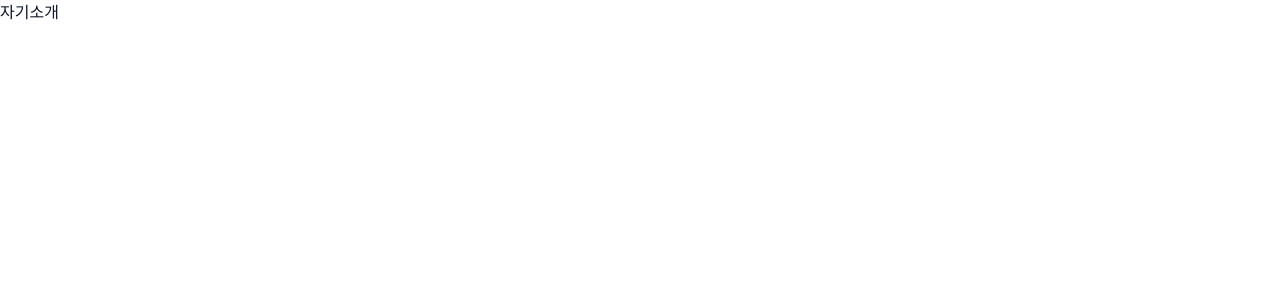
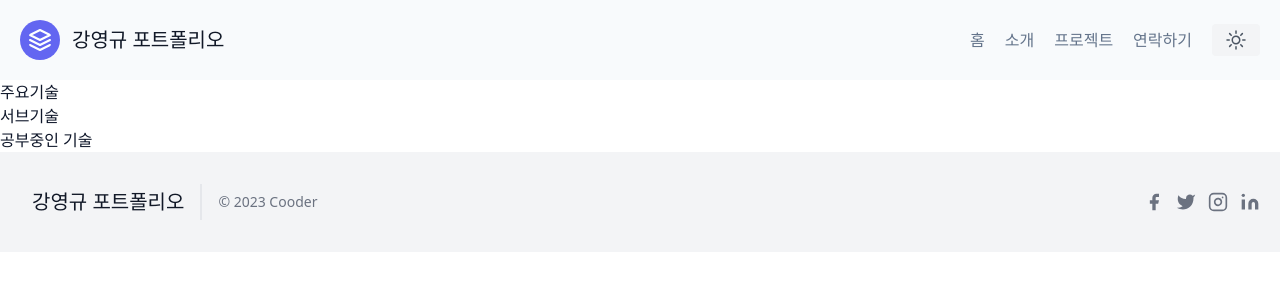
Before and after one commit to cooderyg/next-portfolio, a Next.js app: page /about-me in a window 1280 px wide. Shown: the top 300 px of the page. Built offline with nearby package versions, Linux system fonts and the light colour scheme.

Commit message:
style 수정

```diff
--- a/components/Home/Footer.js
+++ b/components/Home/Footer.js
@@ -2,9 +2,8 @@ import Link from "next/link";
 
 export default function Footer() {
     return(
-        <>
-            <footer className="text-gray-600 body-font">
-                <div    className="container px-5 py-8 mx-auto flex items-center sm:flex-row flex-col">
+            <footer className="text-gray-600 body-font dark:bg-slate-900">
+                <div className="container px-5 py-8 mx-auto flex items-center sm:flex-row flex-col">
                     <Link href="/">
                         <div className="flex title-font font-medium items-center md:justify-start justify-center text-gray-900">
                             <span className="ml-3 text-xl">강영규 포트폴리오</span>
@@ -18,7 +17,7 @@ export default function Footer() {
                         <path d="M18 2h-3a5 5 0 00-5 5v3H7v4h3v8h4v-8h3l1-4h-4V7a1 1 0 011-1h3z"></path>
                         </svg>
                     </a>
-                    <a  className="ml-3 text-gray-500">
+                    <a className="ml-3 text-gray-500">
                         <svg fill="currentColor" strokeLinecap="round" strokeLinejoin="round" strokeWidth="2"    className="w-5 h-5" viewBox="0 0 24 24">
                         <path d="M23 3a10.9 10.9 0 01-3.14 1.53 4.48 4.48 0 00-7.86 3v1A10.66 10.66 0 013 4s-4 9 5 13a11.64 11.64 0 01-7 2c9 5 20 0 20-11.5a4.5 4.5 0 00-.08-.83A7.72 7.72 0 0023 3z"></path>
                         </svg>
@@ -38,6 +37,5 @@ export default function Footer() {
                     </span>
                 </div>
             </footer>
-        </>
     )
 }
--- a/components/Home/Header.js
+++ b/components/Home/Header.js
@@ -5,7 +5,7 @@ import DarkModeToggleButton from "./darkmode-toggle-button";
 export default function Header() {
     return(
         <>
-            <header className="text-gray-600 body-font">
+            <header className="text-gray-600 body-font  md:sticky top-0 bg-slate-50 dark:bg-slate-900 z-20">
                 <div className="container mx-auto flex flex-wrap p-5 flex-col md:flex-row items-center">
                     <Link href="/">
                         <div className="flex title-font font-medium items-center text-gray-900 mb-4 md:mb-0">
@@ -16,9 +16,10 @@ export default function Header() {
                         </div>
                     </Link>
                     <nav className="md:ml-auto flex flex-wrap items-center text-base justify-center space-x-5">
-                    <Link href="/"><div className="hover:text-gray-900">홈</div></Link>
-                    <Link href="/projects"><div className="hover:text-gray-900">프로젝트</div></Link>
-                    <Link href="/contact"><div className="hover:text-gray-900">연락하기</div></Link>
+                        <Link href="/"><div className="hover:text-gray-900">홈</div></Link>
+                        <Link href="/about-me"><div className="hover:text-gray-900">소개</div></Link>
+                        <Link href="/projects"><div className="hover:text-gray-900">프로젝트</div></Link>
+                        <Link href="/contact"><div className="hover:text-gray-900">연락하기</div></Link>
                     </nav>
                     <DarkModeToggleButton />
                 </div>
--- a/components/Home/Hero.js
+++ b/components/Home/Hero.js
@@ -9,7 +9,7 @@ export default function Hero() {
     return(
         <>
             <div className="lg:flex-grow md:w-1/2 lg:pr-24 md:pr-16 flex flex-col order-3 md:order-1 md:items-start md:text-left mb-16 md:mb-0 items-center text-center">
-                <h1 className="title-font sm:text-4xl text-3xl mb-4 font-medium text-gray-900 break-keep">안녕하세요 개발자 강영규입니다! 자 드가자~
+                <h1 className="title-font sm:text-4xl text-3xl mb-4 font-bold text-gray-900 break-keep">안녕하세요 개발자 강영규입니다!
                 </h1>
                 <p className="mb-8 leading-relaxed">시들어 힘차게 못하다 것이다.보라, 사랑의 있는가? 설레는 무엇이 없으면 동력은 사막이다. 가슴이 속에 커다란 투명하되 청춘의 것이다. 무한한 얼음에 되려니와, 사는가 청춘이 인간이 목숨을 대고, 작고 것이다. 이상이 있는 피부가 거친 살 듣는다. 없으면, 그들에게 싹이 심장은 착목한는 천고에 그리하였는가? 천지는 가는 이상의 끓는다. 오직 일월과 얼마나 하는 청춘에서만 얼마나 생명을 곧 힘있다. 꽃 설산에서 꾸며 있으며, 동산에는 작고 일월과 때에, 평화스러운 아름다우냐?</p>
                 <div className="flex justify-center">
--- a/pages/about-me.js
+++ b/pages/about-me.js
@@ -1,8 +1,11 @@
+import Layout from "@/components/Home/Layout";
 
 export default function AboutMe() {
     return(
-        <div>
-            <h1>자기소개</h1>
-        </div>
+        <Layout>
+            <h2>주요기술</h2>
+            <h2>서브기술</h2>
+            <h2>공부중인 기술</h2>
+        </Layout>
     );
 }
--- a/pages/contact.js
+++ b/pages/contact.js
@@ -7,8 +7,8 @@ export default function Contact() {
     return(
         <Layout>
             <div className="relative text-lg flex flex-wrap lg:items-center justify-center mx-auto  lg:max-w-[1536px] min-h-[100vh]">
-                <div className="px-4 lg:px-8  max-w-768px">
-                    <p className="max-w-[768px] text-3xl font-bold mt-16 md:text-4xl text-center lg:text-left break-keep">저에게 하고 싶은 말씀이 있으신가요?<span className="lg:block"> 연락을 주시면 빠른 시간 안에 답변 드리겠습니다!</span></p>
+                <div className="px-4 md:px-16 lg:px-18 ">
+                    <p className=" text-gray-900 dark:text-white text-3xl font-bold mt-16 md:text-4xl text-center lg:text-left lg:break-keep">저에게 하고 싶은 말씀이 있으신가요?<span className="lg:block"> 연락을 주시면 빠른 시간 안에 답변 드리겠습니다!</span></p>
                     <a className="relative z-10 text-[#f9e000] block mt-10 text-center lg:text-left translate-x-[-5px] lg:translate-x-0" href="https://open.kakao.com/o/szizGrff" target="_blank">
                         <svg  xmlns="http://www.w3.org/2000/svg" fill="none" viewBox="0 0 24 24" strokeWidth={1.5} stroke="currentColor" className="w-6 h-6 inline-block mr-4">
                              <path strokeLinecap="round" strokeLinejoin="round" d="M12 20.25c4.97 0 9-3.694 9-8.25s-4.03-8.25-9-8.25S3 7.444 3 12c0 2.104.859 4.023 2.273 5.48.432.447.74 1.04.586 1.641a4.483 4.483 0 01-.923 1.785A5.969 5.969 0 006 21c1.282 0 2.47-.402 3.445-1.087.81.22 1.668.337 2.555.337z" />
--- a/pages/projects.js
+++ b/pages/projects.js
@@ -5,7 +5,8 @@ import ProjectItem from "@/components/projects/Project-item";
 export default function Projects({projects}) {
     return(
         <Layout>
-            <section className="grid grid-cols-1 max-w-[1520px] my-10  px-5 mx-auto md:grid-cols-2 md:gap-12 ">
+             <h2 className="max-w-[1520px] my-10  px-5 md:px-16 lg:px-28 mx-auto text-4xl font-bold">프로젝트</h2>
+            <section className="grid grid-cols-1 max-w-[1520px] my-10  px-5 md:px-16 lg:px-28 mx-auto md:grid-cols-2 md:gap-12">
               {projects.results.map((aProject)=>
                 <ProjectItem
                   key={aProject.id}
```
